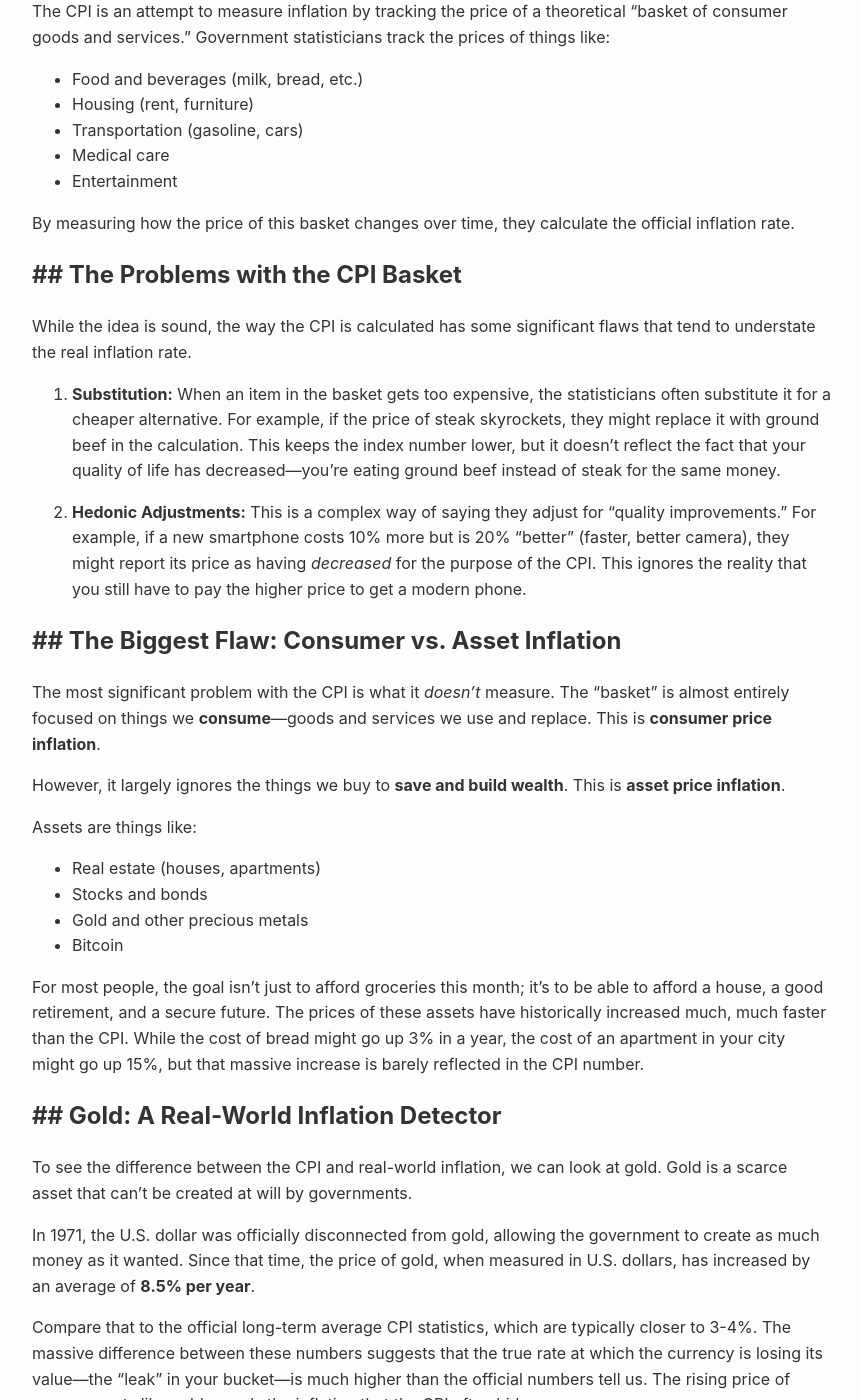
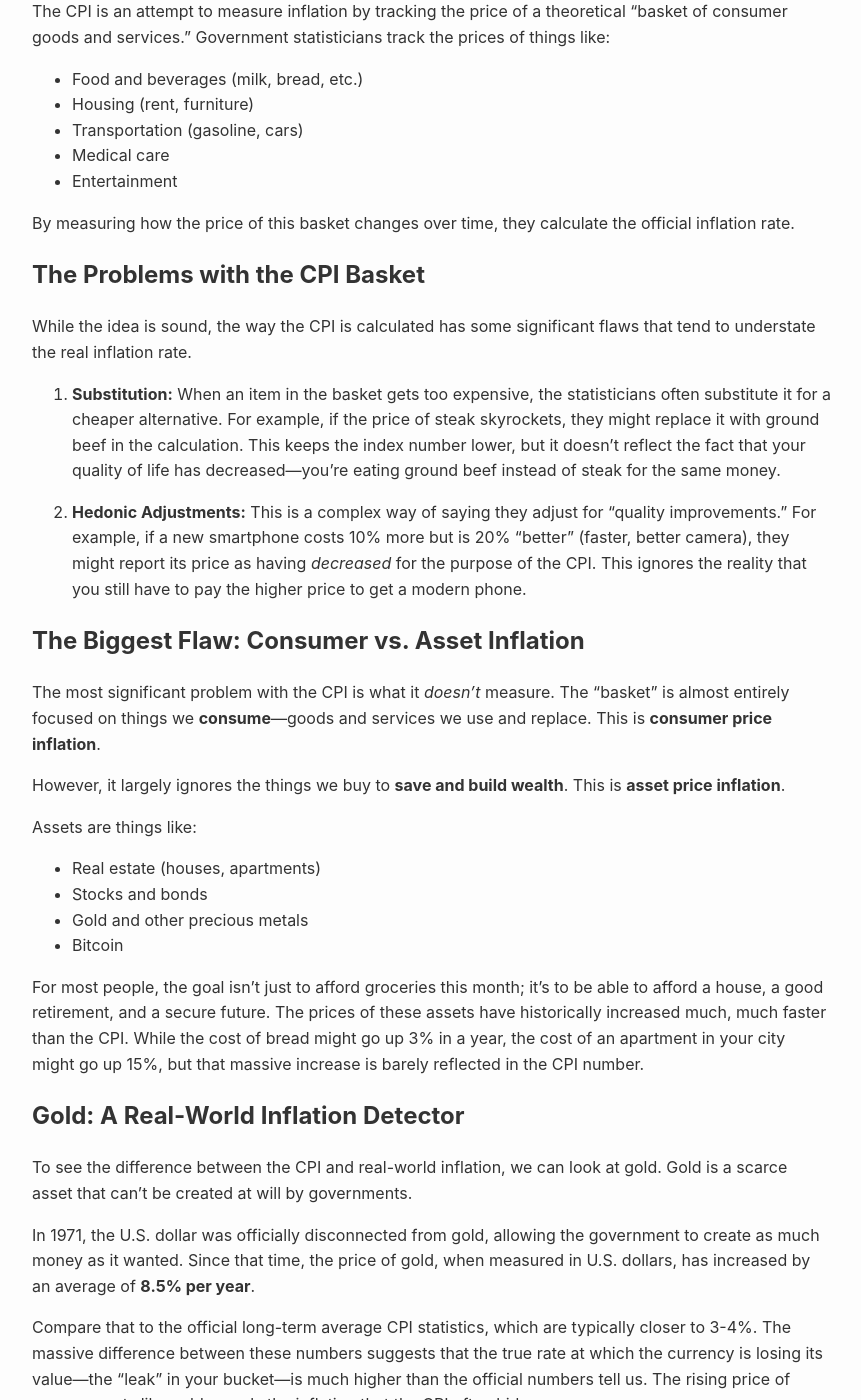
Before and after one commit to YaronWhite86/bitcoin-consulting-israel-staging.github.io, a Jekyll site: the page built from _posts/2025-09-14-understanding-real-inflation.md, in a window 1280 px wide and 1400 px high, scrolled down 565 px. Shown: the whole window, without its empty margins (208-1069 px from the left). Built offline with Jekyll 4.4.1, drawn with Linux system fonts in a browser that asks for light colours; some of the changed text lies outside the part shown.

```diff
--- a/_posts/2025-09-14-understanding-real-inflation.md
+++ b/_posts/2025-09-14-understanding-real-inflation.md
@@ -10,7 +10,7 @@ Everyone knows what inflation is, at least intuitively. It's the feeling that a
 
 But how much is it leaking? To answer this, governments publish an official number called the **Consumer Price Index (CPI)**. The problem is, this number often doesn't reflect the reality that most of us feel in our daily lives and long-term planning.
 
-## ## What is the CPI?
+## What is the CPI?
 
 The CPI is an attempt to measure inflation by tracking the price of a theoretical "basket of consumer goods and services." Government statisticians track the prices of things like:
 
@@ -22,7 +22,7 @@ The CPI is an attempt to measure inflation by tracking the price of a theoretica
 
 By measuring how the price of this basket changes over time, they calculate the official inflation rate.
 
-## ## The Problems with the CPI Basket
+## The Problems with the CPI Basket
 
 While the idea is sound, the way the CPI is calculated has some significant flaws that tend to understate the real inflation rate.
 
@@ -30,7 +30,7 @@ While the idea is sound, the way the CPI is calculated has some significant flaw
 
 2.  **Hedonic Adjustments:** This is a complex way of saying they adjust for "quality improvements." For example, if a new smartphone costs 10% more but is 20% "better" (faster, better camera), they might report its price as having *decreased* for the purpose of the CPI. This ignores the reality that you still have to pay the higher price to get a modern phone.
 
-## ## The Biggest Flaw: Consumer vs. Asset Inflation
+## The Biggest Flaw: Consumer vs. Asset Inflation
 
 The most significant problem with the CPI is what it *doesn't* measure. The "basket" is almost entirely focused on things we **consume**—goods and services we use and replace. This is **consumer price inflation**.
 
@@ -44,7 +44,7 @@ Assets are things like:
 
 For most people, the goal isn't just to afford groceries this month; it's to be able to afford a house, a good retirement, and a secure future. The prices of these assets have historically increased much, much faster than the CPI. While the cost of bread might go up 3% in a year, the cost of an apartment in your city might go up 15%, but that massive increase is barely reflected in the CPI number.
 
-## ## Gold: A Real-World Inflation Detector
+## Gold: A Real-World Inflation Detector
 
 To see the difference between the CPI and real-world inflation, we can look at gold. Gold is a scarce asset that can't be created at will by governments.
 
@@ -52,7 +52,7 @@ In 1971, the U.S. dollar was officially disconnected from gold, allowing the gov
 
 Compare that to the official long-term average CPI statistics, which are typically closer to 3-4%. The massive difference between these numbers suggests that the true rate at which the currency is losing its value—the "leak" in your bucket—is much higher than the official numbers tell us. The rising price of scarce assets like gold reveals the inflation that the CPI often hides.
 
-## ## Why This Matters
+## Why This Matters
 
 Understanding the flaws of the CPI is crucial. If you are saving money in a bank account that earns 1% interest, but the official CPI is 3%, you know you are losing purchasing power. But if real-world asset inflation is closer to 8% or more, your savings are leaking away much faster than you realize.
 
```
